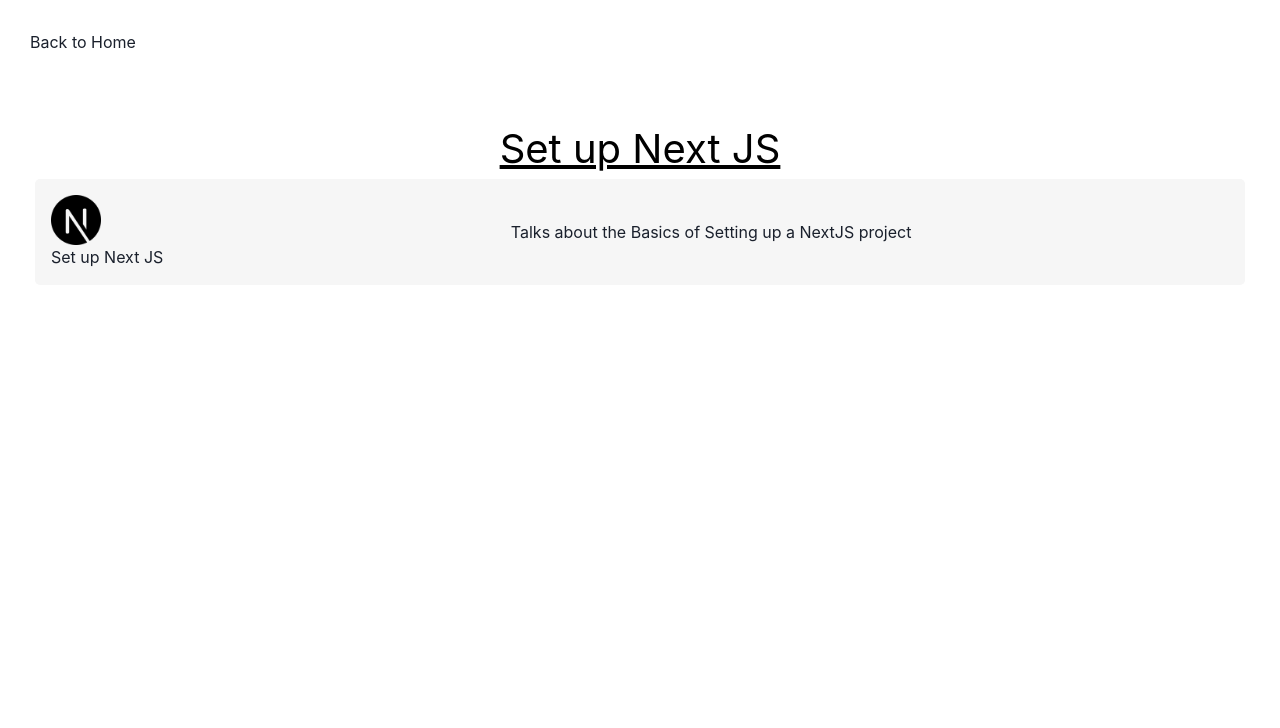
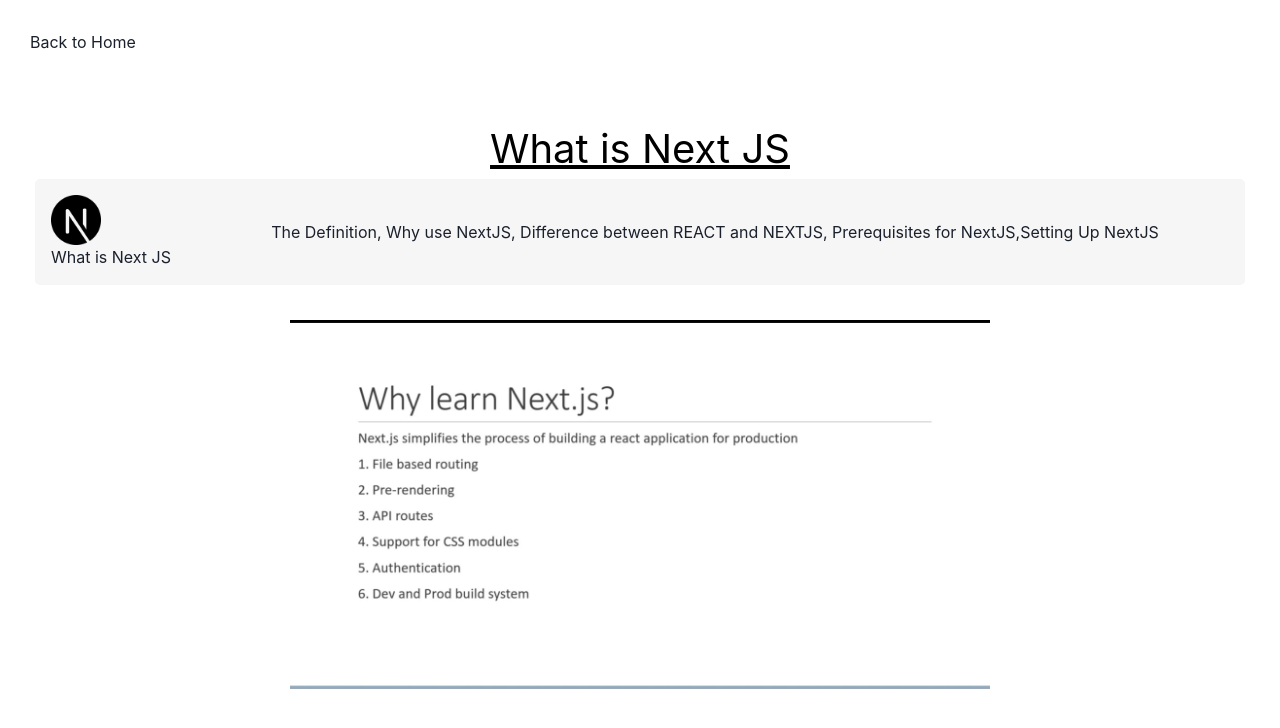
Before and after one commit to Sprof22/next-syllabus, a Next.js app: page /contents/1 in a window 1280 px wide. Shown: the top 728 px of the page. Built offline with nearby package versions, Linux system fonts and the light colour scheme.

Commit message:
update with background photos for the content

```diff
--- a/db/contents.ts
+++ b/db/contents.ts
@@ -3,44 +3,55 @@
   image: string;
   id: number;
   description?: string;
+  background?: string;
 }
 
 export const listTopics: IItem[] = [
   {
-    title: "Set up Next JS",
+    title: "What is Next JS",
     image: "next",
     id: 1,
-    description: "Talks about the Basics of Setting up a NextJS project"
+    description:
+      "The Definition, Why use NextJS, Difference between REACT and NEXTJS, Prerequisites for NextJS,Setting Up NextJS",
+    background: "next1",
   },
   {
     title: "Definitions of folders",
     image: "01n",
     id: 2,
-    description: "This explains the folder structure of NextJS such as the pages folder and others."
+    description:
+      "This explains the folder structure of NextJS such as the pages folder and others.",
+    background: "productroute",
+  },
+  {
+    title: "Routes and Definitions",
+    image: "02n",
+    id: 3,
+    description: "Multiple routing variations.",
+    background: "productroute",
   },
   {
     title: "Next JS Prerendering and Types",
     image: "02d",
-    id: 3,
+    id: 4,
     description:
       "Lorem Ipsum is simply dummy text of the printing and typesetting industry. Lorem Ipsum has been the industry's standard dummy text ever since the 1500s, when an unknown printer took a galley of type and scrambled it to make a type specimen book. It has survived not only five centuries, but also the leap into electronic typesetting, remaining essentially unchanged. It was popularised in the 1960s with the release of Letraset sheets containing Lorem Ipsum passages, and more recently with desktop publishing software like Aldus PageMaker including versions of Lorem Ipsum.",
   },
   {
     title: "Static Prerendering",
     image: "03d",
-    id: 4,
+    id: 5,
     description:
       "Lorem Ipsum is simply dummy text of the printing and typesetting industry. Lorem Ipsum has been the industry's standard dummy text ever since the 1500s, when an unknown printer took a galley of type and scrambled it to make a type specimen book. It has survived not only five centuries, but also the leap into electronic typesetting, remaining essentially unchanged. It was popularised in the 1960s with the release of Letraset sheets containing Lorem Ipsum passages, and more recently with desktop publishing software like Aldus PageMaker including versions of Lorem Ipsum.",
-
   },
   {
     title: "one",
     image: "10n",
-    id: 5,
+    id: 6,
   },
   {
     title: "fish",
     image: "11d",
-    id: 6,
+    id: 7,
   },
 ];
--- a/src/pages/contents/[id].js
+++ b/src/pages/contents/[id].js
@@ -28,6 +28,16 @@
 
 `;
 
+const Background = styled.div`
+display: flex;
+align-items: center;
+justify-content: center;
+h2{
+  color: blue;
+  font-size: 50px;
+}
+`
+
 const Contents = ({ content }) => {
   return (
     <div>
@@ -52,10 +62,19 @@
               />
               <div>{content.title}</div>
             </div>
-            {content.description? <div>{content.description}</div> : <div><h2>Hello</h2><img src={`/icons/${content.image}.png`}/></div>}
+            {content.description? <div>{content.description}</div> : <div><h2>No description</h2><img src={`/icons/${content.image}.png`}/></div>}
           </CourseDetails>
         </div>
+
       </Main>
+      {content.background? <Background>
+        <Image
+                src={`/background/${content.background}.png`}
+                alt={`${content.title}`}
+                width={700}
+                height={700}
+              />
+        </Background>: <Background><h2>No Background Image</h2></Background>}
     </div>
   );
 };
```
Also changed, not shown: public/background/next1.png (added), public/background/productroute.png (added).
